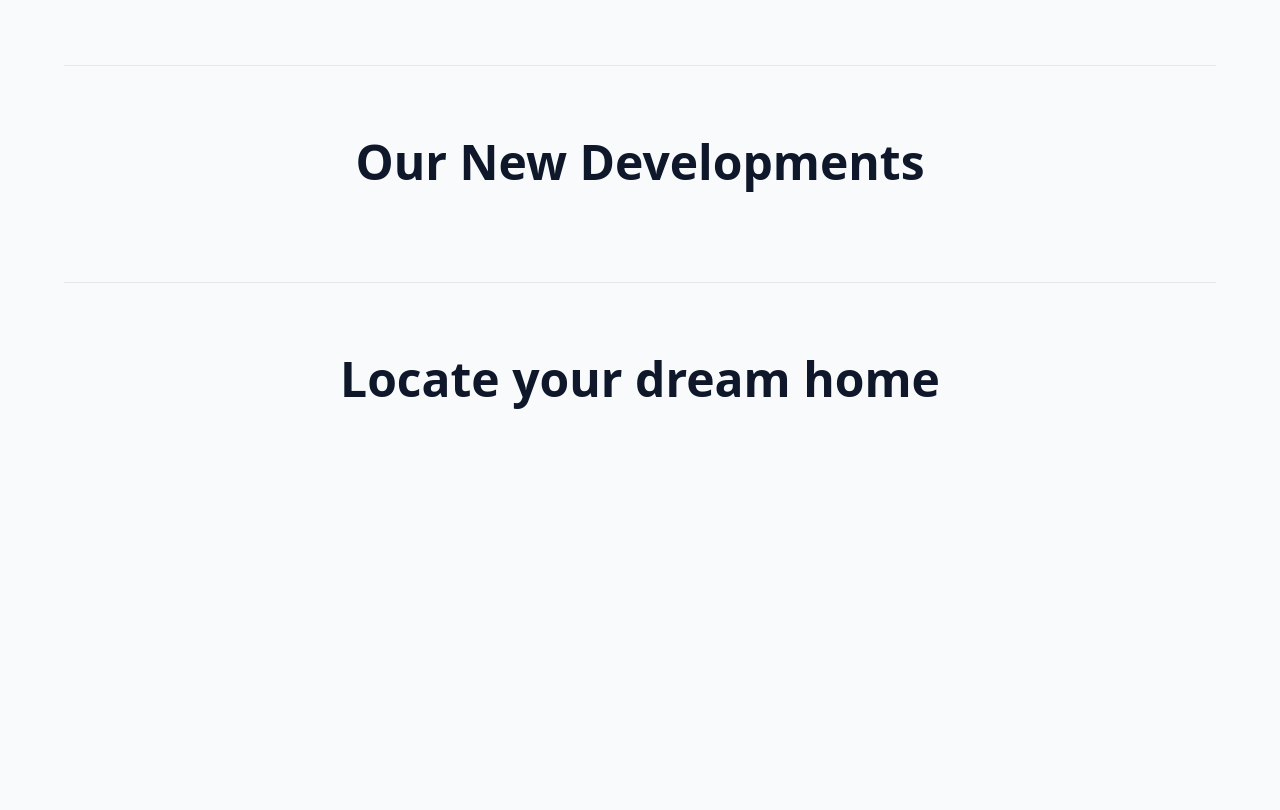
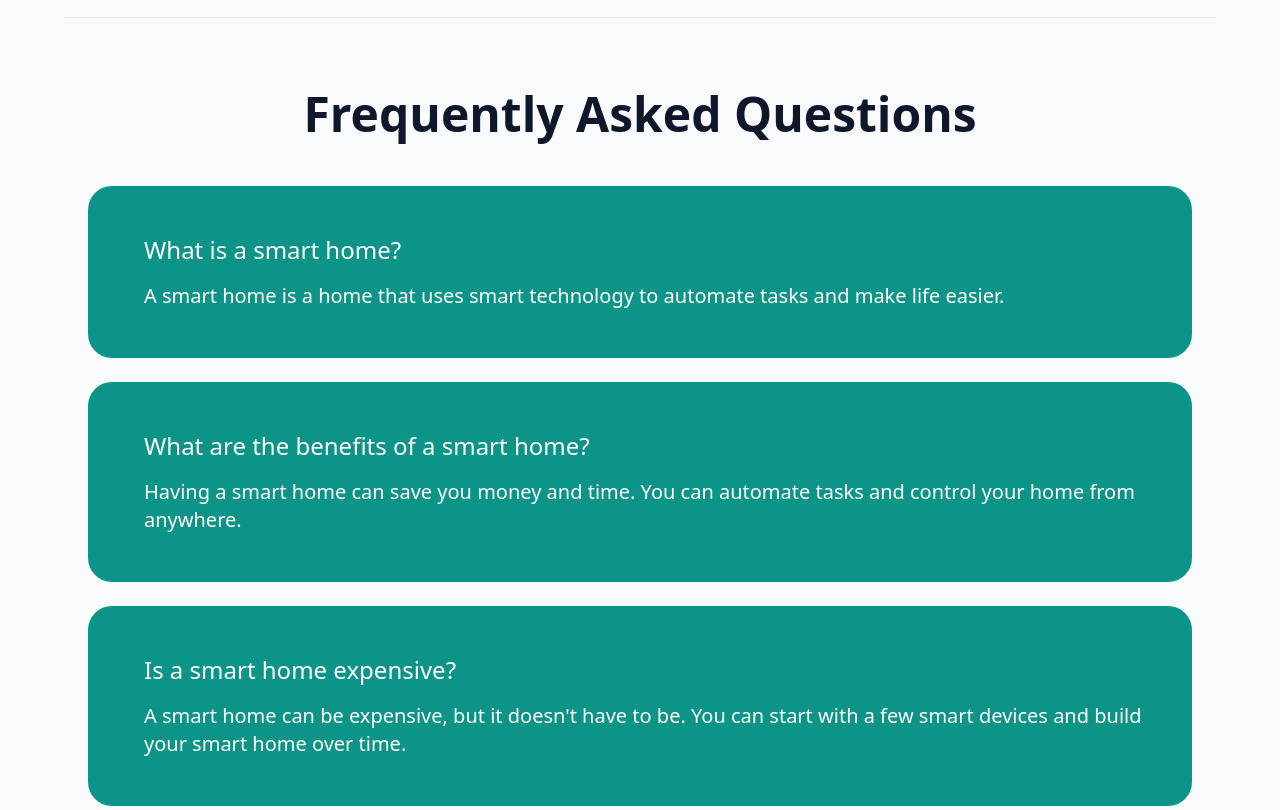
Before and after one commit to jtm2021/Smart-Homes, a website: page build/index.html in a window 1280 px wide. Shown: the part 1080-1890 px from the top of the page. Before the commit the page ends 1579 px from the top, so only its background shows below. Drawn offline with Linux system fonts and the light colour scheme.

Commit message:
Add FAQs section to the main page

```diff
--- a/build/index.html
+++ b/build/index.html
@@ -18,7 +18,7 @@
                     &#9776;
                 </button>
                 <nav class="hidden sm:block space-x-8 text-xl" aria-label="main">
-                    <a href="#homes" class="hover:opacity-90">About</a>
+                    <a href="#hero" class="hover:opacity-90">Home</a>
                     <a href="#faqs" class="hover:opacity-90">FAQs</a>
                     <a href="#contact" class="hover:opacity-90">Contact</a>
                 </nav>
@@ -26,7 +26,7 @@
         </section>
     </header>
     <main class="max-w-6xl mx-auto">
-        <section id="hero" class="flex flex-col-reverse justify-center sm:flex-row p-6 items-center gap-8 mb-12 scroll-mt-40">
+        <section id="hero" class="flex flex-col-reverse justify-center sm:flex-row p-6 items-center gap-8 scroll-mt-40">
             <article class="sm:w-1/2">
                 <h2 class="max-w-md text-4xl font-bold text-center sm:text-5xl text-slate-900 dark:text-white">
                     Elevate your <span class="text-blue-500 dark:text-blue-500">HOME</span> with the latest smart technology.
@@ -65,10 +65,36 @@
 
         <hr class="mx-auto bg-black dark:bg-white">
 
-        <section id="homes" class="p-6 my-12">
+        <section id="faqs" class="p-6 my-12">
             <h2 class="text-4xl font-bold text-center sm:text-5xl mb-6 text-slate-900 dark:text-white">
-                Our New Developments
+                Frequently Asked Questions
             </h2>
+            <figure class="my-12">
+                <blockquote class="bg-teal-600 dark:bg-black pl-14 pr-8 py-12 rounded-3xl relative my-6">
+                    <p class="text-2xl font-medium text-white">
+                        What is a smart home?
+                    </p>
+                    <p class="text-xl text-white mt-4">
+                        A smart home is a home that uses smart technology to automate tasks and make life easier.
+                    </p>
+                </blockquote>
+                <blockquote class="bg-teal-600 dark:bg-black pl-14 pr-8 py-12 rounded-3xl relative my-6">
+                    <p class="text-2xl font-medium text-white">
+                        What are the benefits of a smart home?
+                    </p>
+                    <p class="text-xl text-white mt-4">
+                        Having a smart home can save you money and time. You can automate tasks and control your home from anywhere.
+                    </p>
+                </blockquote>
+                <blockquote class="bg-teal-600 dark:bg-black pl-14 pr-8 py-12 rounded-3xl relative my-6">
+                    <p class="text-2xl font-medium text-white">
+                        Is a smart home expensive?
+                    </p>
+                    <p class="text-xl text-white mt-4">
+                        A smart home can be expensive, but it doesn't have to be. You can start with a few smart devices and build your smart home over time.
+                    </p>
+                </blockquote>
+            </figure>
         </section>
 
         <hr class="mx-auto bg-black dark:bg-white">
```
Also changed, not shown: build/css/style.css.
